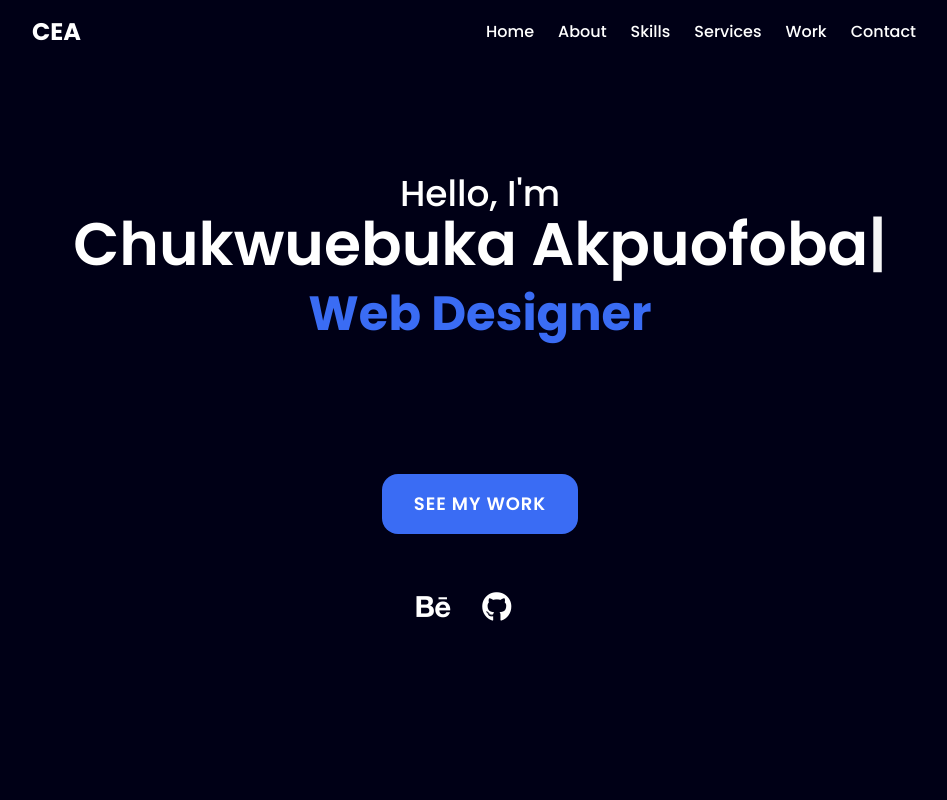
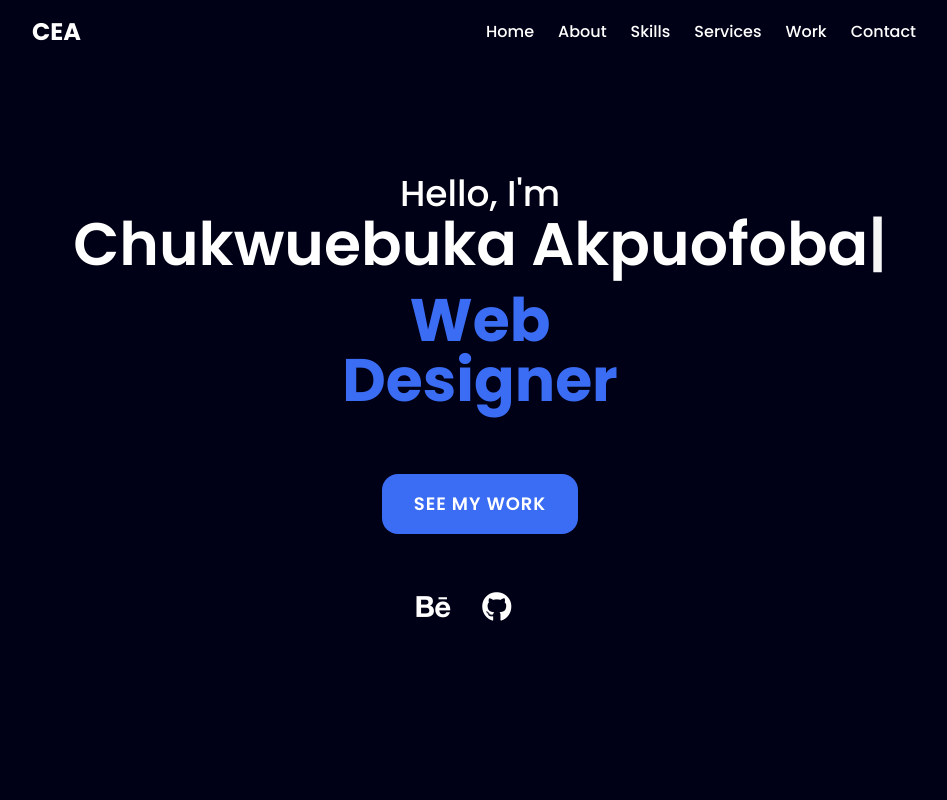
Before and after one commit to puma25325/portfolio, a Nuxt app: page / in a window 1280 px wide. Shown: the top 800 px of the page, without its empty margins (160-1107 px from the left). Built offline with nearby package versions, Linux system fonts and the light colour scheme.

Commit message:
text fix

```diff
--- a/components/HomeSection.vue
+++ b/components/HomeSection.vue
@@ -13,7 +13,7 @@
       <div class="relative h-24 sm:h-28 md:h-36 overflow-hidden mt-4" data-aos="fade-left" data-aos-delay="900">
         <transition-group name="slide-fade" class="animated-text">
           <h3 :key="currentText"
-              class="text-3xl sm:text-4xl md:text-4xl lg:text-5xl font-bold text-primary absolute left-1/2 transform -translate-x-1/2">
+              class="text-3xl sm:text-4xl md:text-4xl lg:text-6xl font-bold text-primary absolute left-1/2 transform -translate-x-1/2">
             {{ currentText }}
           </h3>
         </transition-group>
@@ -50,9 +50,7 @@ const animatedTexts = [
   'Web Developer',
   'Web Designer',
   'Graphic Designer',
-  'Programmer',
   'Digital Marketer',
-  'Sales Executive'
 ];
 
 const socialIcons = [
```
